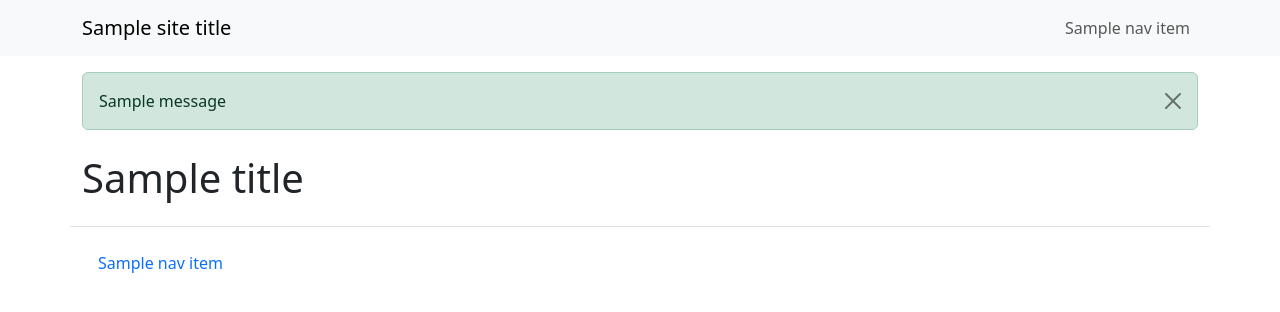
After one commit to shearichard/django-only-smaller, a Django app: template geography/templates/base.html in a window 1280 px wide. The commit adds this page. Shown: the top 312 px of the page. Run offline with Django 5.2, Linux system fonts and the light colour scheme; the template is opened without the code that fills it: most values are stand-ins (such as "Sample title", 1, 10 or a date in 2020); one stand-in notice (Sample message) is shown; some libraries are stand-ins or nearby versions.

Commit message:
Start the process of styling with bootstrap with the help of django-style.
There are still some tweaks to make but this is much more styled than the raw
version.

```diff
--- a/geography/geography.py
+++ b/geography/geography.py
@@ -4,8 +4,10 @@ from django.http import HttpResponse
 from django.shortcuts import redirect
 from nanodjango import Django
 
-app = Django()
-
+app = Django(
+    STYLE_THEME = "bootstrap",
+    STYLE_IS_APP = True
+    )
 
 @app.admin
 class Country(models.Model):
--- /dev/null
+++ b/geography/templates/base.html
@@ -0,0 +1,101 @@
+{% load static %}<!doctype html>
+<html lang="en">
+  <head>
+    <meta charset="utf-8">
+    <meta name="viewport" content="width=device-width, initial-scale=1">
+    <title>
+      {% block head_title %}
+        {% if title %}{{ title }}{% if site_title %} - {% endif %}{% endif %}
+        {{ site_title }}
+      {% endblock %}
+    </title>
+    <link href="https://cdn.jsdelivr.net/npm/bootstrap@5.3.3/dist/css/bootstrap.min.css" rel="stylesheet" integrity="sha384-QWTKZyjpPEjISv5WaRU9OFeRpok6YctnYmDr5pNlyT2bRjXh0JMhjY6hW+ALEwIH" crossorigin="anonymous">
+    <link rel="stylesheet" href="{% static "django_style/bootstrap/styles.css" %}">
+    {% block extra_head %}{% endblock %}
+  </head>
+  <body{% block body_attrs %}
+    class="{% block body_class %}{% if STYLE_IS_APP %}app{% endif %}{% endblock %}"
+  {% endblock %}>
+    {% block body %}
+      {% block header %}
+        <nav class="navbar navbar-expand-lg bg-body-tertiary{% if STYLE_IS_APP %} border-bottom{% endif %}">
+          <div class="container{% if STYLE_IS_APP %}-fluid px-4{% endif %}"">
+            {% if site_title %}
+              <a class="navbar-brand" href="/">{{ site_title }}</a>
+            {% endif %}
+            <button class="navbar-toggler" type="button" data-bs-toggle="collapse" data-bs-target="#navbarSupportedContent" aria-controls="navbarSupportedContent" aria-expanded="false" aria-label="Toggle navigation">
+              <span class="navbar-toggler-icon"></span>
+            </button>
+            <div class="collapse navbar-collapse" id="navbarSupportedContent">
+              <ul class="navbar-nav ms-auto mb-2 mb-lg-0 justify-content-end">
+                {% block site_nav_items %}
+                  {% for nav_item in site_nav %}
+                    <li class="nav-item">
+                      <a
+                        class="nav-link{% if nav_item.url == request.path %} active" aria-current="page{% endif %}"
+                        href="{{ nav_item.url }}"
+                      >{{ nav_item.label }}</a>
+                    </li>
+                  {% endfor %}
+                {% endblock %}
+              </ul>
+            </div>
+          </div>
+          {% if STYLE_IS_APP and messages %}
+            <div class="position-absolute top-100 end-0" style="z-index: 1050; width: min(400px, calc(100vw - 1.5rem));">
+              {% for message in messages %}
+                <div class="alert alert-{% if message.tags == 'error' %}danger{% elif message.tags %}{{ message.tags }}{% else %}info{% endif %} alert-dismissible mt-2 mx-2 mb-0" role="alert">
+                  {{ message }}
+                  <button type="button" class="btn-close" data-bs-dismiss="alert" aria-label="Close"></button>
+                </div>
+              {% endfor %}
+            </div>
+          {% endif %}
+        </nav>
+      {% endblock %}
+
+      {% block messages %}
+        {% if messages and not STYLE_IS_APP %}
+          <div class="container my-3">
+            {% for message in messages %}
+              <div class="alert alert-{% if message.tags == 'error' %}danger{% elif message.tags %}{{ message.tags }}{% else %}info{% endif %} alert-dismissible" role="alert">
+                {{ message }}
+                <button type="button" class="btn-close" data-bs-dismiss="alert" aria-label="Close"></button>
+              </div>
+            {% endfor %}
+          </div>
+        {% endif %}
+      {% endblock %}
+
+      <main class="container{% if STYLE_IS_APP %}-fluid{% else %} my-4{% endif %}">
+        {% block main %}
+          {% block title %}
+            <h1>{{ title }}</h1>
+          {% endblock %}
+          {% block content %}{% endblock %}
+        {% endblock %}
+      </main>
+
+      {% block footer %}
+        <footer class="container{% if STYLE_IS_APP %}-fluid px-4{% endif %} border-top py-3">
+          {% if footer_nav %}
+            <nav>
+                <ul class="nav">
+                  {% block footer_nav_items %}
+                    {% for nav_item in footer_nav %}
+                      <li class="nav-item">
+                        <a class="nav-link" href="{{ nav_item.url }}">{{ nav_item.label }}</a>
+                      </li>
+                    {% endfor %}
+                  {% endblock %}
+                </ul>
+              </div>
+            </nav>
+          {% endif %}
+        </footer>
+      {% endblock %}
+
+      <script src="https://cdn.jsdelivr.net/npm/bootstrap@5.3.3/dist/js/bootstrap.bundle.min.js" integrity="sha384-YvpcrYf0tY3lHB60NNkmXc5s9fDVZLESaAA55NDzOxhy9GkcIdslK1eN7N6jIeHz" crossorigin="anonymous"></script>
+    {% endblock %}
+  </body>
+</html>
```
Also changed, not shown: geography/templates/country_new.html (+10 -9 lines).
